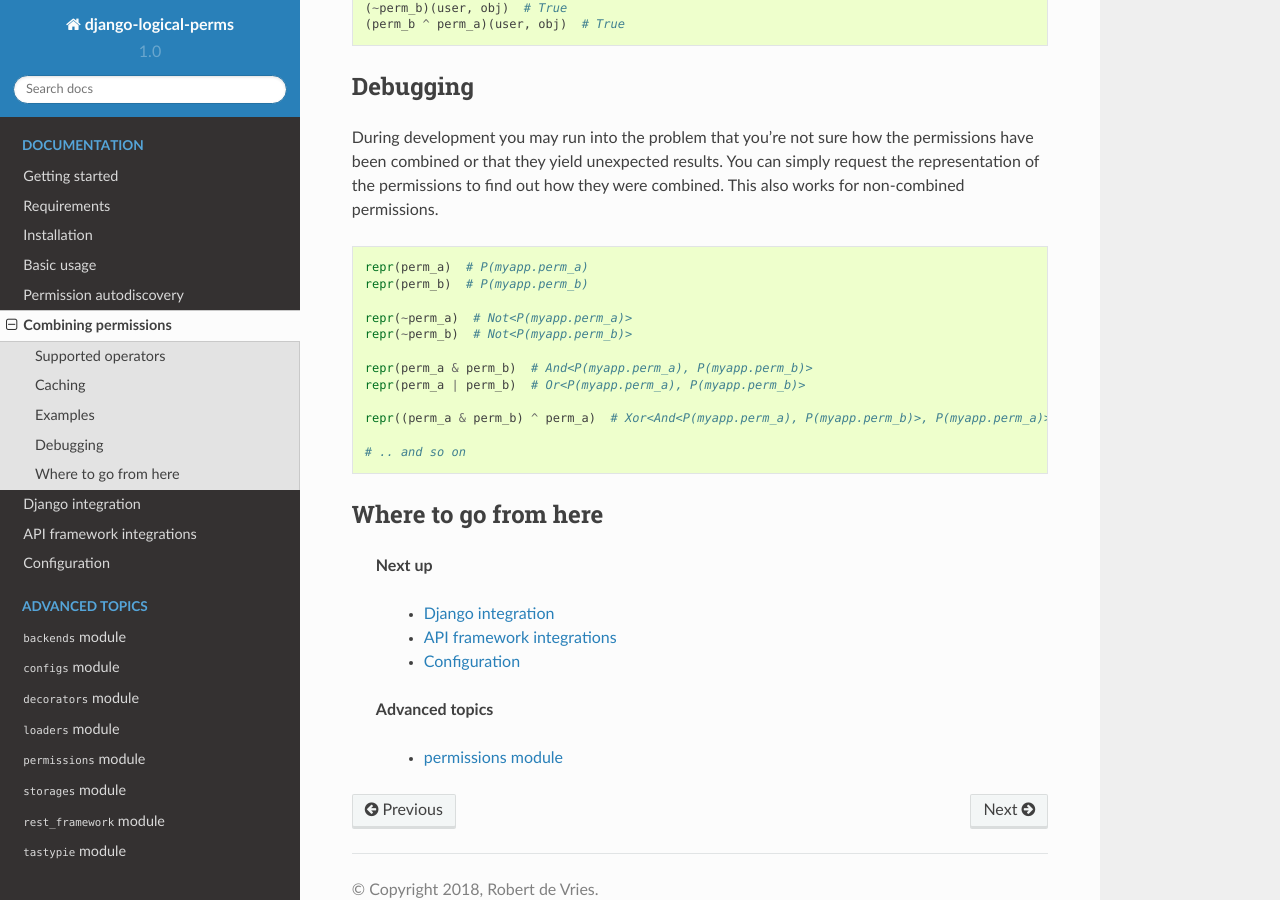
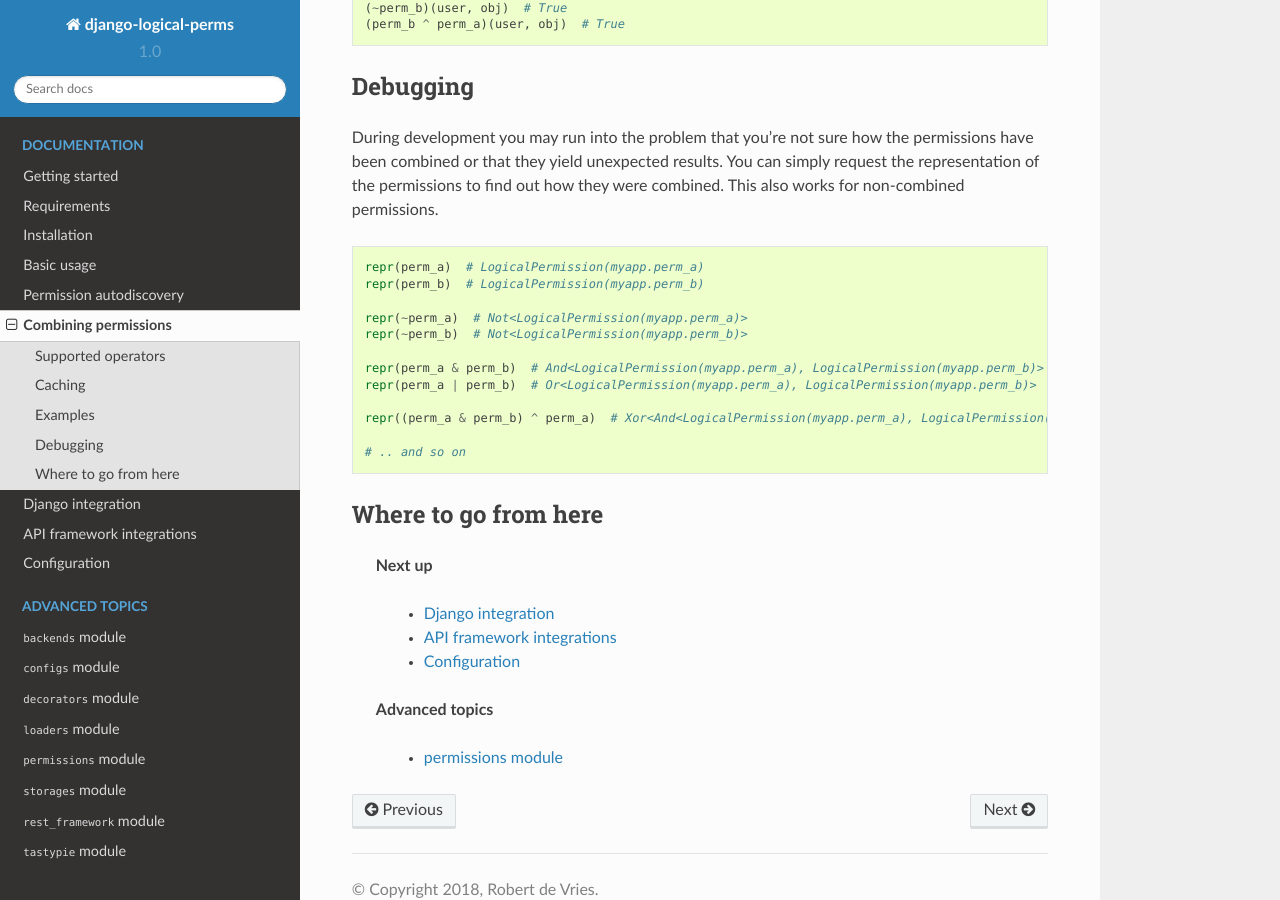
Before and after one commit to wearespindle/django-logical-perms, a Sphinx documentation site: the page built from docs/combining_permissions.rst, in a window 1280 px wide and 900 px high, scrolled down 2465 px. Built offline with Sphinx 7.4.7 and the Read the Docs theme 2.0.0, drawn with Linux system fonts in a browser that asks for light colours; the version number is read from the project's files by our own code.

Commit message:
Updated class names to represent their functionality more

```diff
--- a/docs/basic.rst
+++ b/docs/basic.rst
@@ -73,10 +73,10 @@ More advanced permissions
 
 More complex permissions can be implemented by creating class-based permissions. The ``permission`` decorator
 is actually just a convenience decorator that will turn your method into a class-based permission. Class-based
-permissions should extend the ``P`` class. Let's create a new class-based permission.
+permissions should extend the ``LogicalPermission`` class. Let's create a new class-based permission.
 ::
 
-    class CanUpdateProfile(P):
+    class CanUpdateProfile(LogicalPermission):
         def obj_is_special(self, obj):
             return isinstance(obj, SpecialObject)
 
@@ -91,7 +91,7 @@ Using the permissions is as simple as using the permission we created with a dec
     can_update_profile(user_a, user_b)
     can_update_profile(user_b, user_a)
 
-The ``P`` class has two main methods that you can override.
+The ``LogicalPermission`` class has two main methods that you can override.
 
     :has_permission:
         This method should simply return whether or not the user is authorized for the given permission. It should
--- a/docs/combining_permissions.rst
+++ b/docs/combining_permissions.rst
@@ -129,16 +129,16 @@ they yield unexpected results. You can simply request the representation of the
 combined. This also works for non-combined permissions.
 ::
 
-    repr(perm_a)  # P(myapp.perm_a)
-    repr(perm_b)  # P(myapp.perm_b)
+    repr(perm_a)  # LogicalPermission(myapp.perm_a)
+    repr(perm_b)  # LogicalPermission(myapp.perm_b)
 
-    repr(~perm_a)  # Not<P(myapp.perm_a)>
-    repr(~perm_b)  # Not<P(myapp.perm_b)>
+    repr(~perm_a)  # Not<LogicalPermission(myapp.perm_a)>
+    repr(~perm_b)  # Not<LogicalPermission(myapp.perm_b)>
 
-    repr(perm_a & perm_b)  # And<P(myapp.perm_a), P(myapp.perm_b)>
-    repr(perm_a | perm_b)  # Or<P(myapp.perm_a), P(myapp.perm_b)>
+    repr(perm_a & perm_b)  # And<LogicalPermission(myapp.perm_a), LogicalPermission(myapp.perm_b)>
+    repr(perm_a | perm_b)  # Or<LogicalPermission(myapp.perm_a), LogicalPermission(myapp.perm_b)>
 
-    repr((perm_a & perm_b) ^ perm_a)  # Xor<And<P(myapp.perm_a), P(myapp.perm_b)>, P(myapp.perm_a)>
+    repr((perm_a & perm_b) ^ perm_a)  # Xor<And<LogicalPermission(myapp.perm_a), LogicalPermission(myapp.perm_b)>, LogicalPermission(myapp.perm_a)>
 
     # .. and so on
 
--- a/docs/integrating_django.rst
+++ b/docs/integrating_django.rst
@@ -104,7 +104,7 @@ This also works fine with class-based permissions.
 
 ::
 
-    class CustomPermission(P):
+    class CustomPermission(LogicalPermission):
         def has_permission(user, obj=None):
             return True
 
```
Also changed, not shown: 7 other files.
